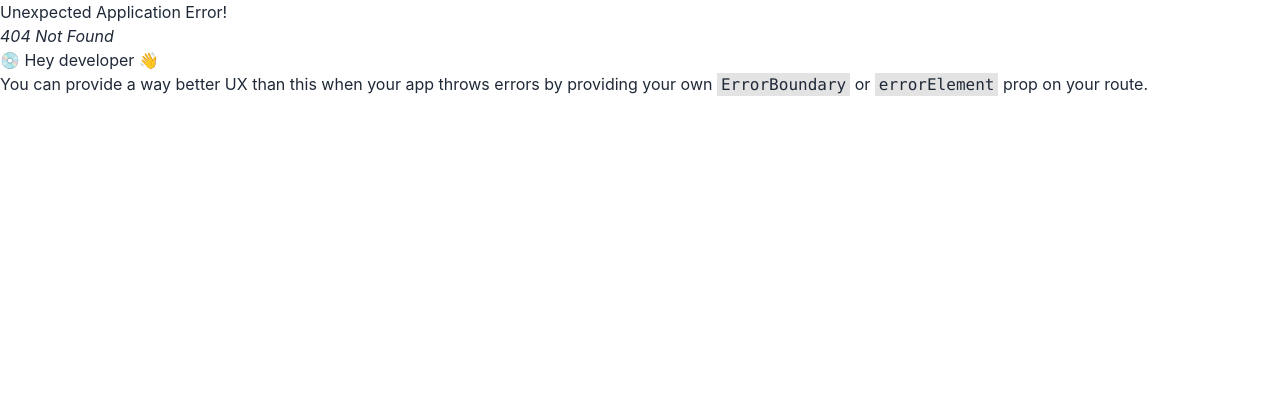
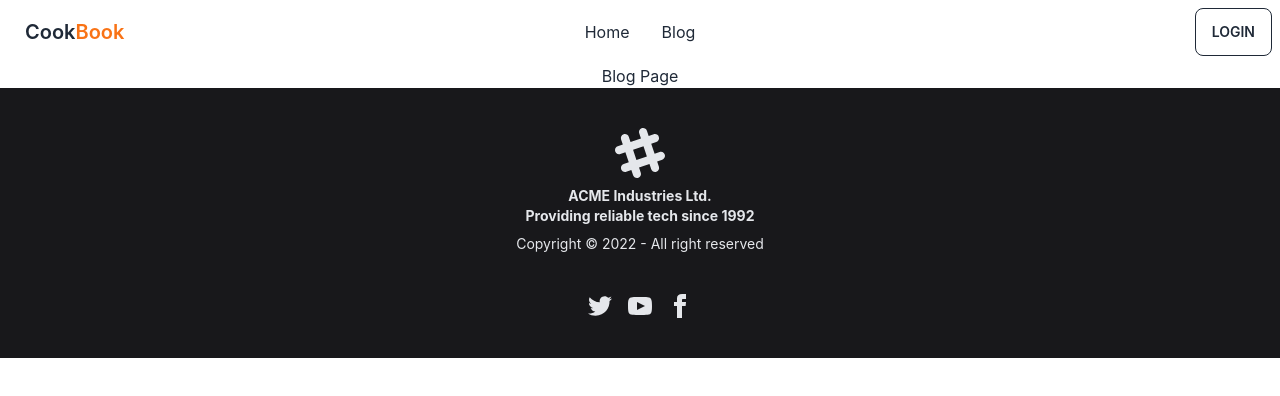
Before and after one commit to adib3006/cook-book-client, a React (Create React App) app: page /blog in a window 1280 px wide. Before the commit this address had no page. Shown: the top 396 px of the page. Built offline with nearby package versions, Linux system fonts and the light colour scheme.

Commit message:
navbar modified

```diff
--- a/public/index.html
+++ b/public/index.html
@@ -1,5 +1,5 @@
 <!DOCTYPE html>
-<html lang="en">
+<html data-theme="light" lang="en">
   <head>
     <meta charset="utf-8" />
     <link rel="icon" href="%PUBLIC_URL%/favicon.ico" />
--- a/src/Router/Router/Routes.js
+++ b/src/Router/Router/Routes.js
@@ -1,6 +1,7 @@
 import Main from '../../Layouts/Main';
 import Home from '../../components/Home/Home';
 import Login from '../../components/Login/Login';
+import Blog from '../../components/Blog/Blog';
 
 const { createBrowserRouter } = require("react-router-dom");
 
@@ -20,6 +21,10 @@ export const router = createBrowserRouter([
             {
                 path:'/login',
                 element:<Login></Login>
+            },
+            {
+                path:'/blog',
+                element:<Blog></Blog>
             }
         ]
     }
--- /dev/null
+++ b/src/components/Blog/Blog.js
@@ -0,0 +1,11 @@
+import React from 'react';
+
+const Blog = () => {
+    return (
+        <div>
+            <h1 className='text-center'>Blog Page</h1>
+        </div>
+    );
+};
+
+export default Blog;
--- a/src/components/Footer/Footer.js
+++ b/src/components/Footer/Footer.js
@@ -3,7 +3,7 @@ import { Link } from 'react-router-dom';
 
 const Footer = () => {
     return (
-        <footer className="footer footer-center p-10 bg-gray-900 text-gray-400-content">
+        <footer className="footer footer-center p-10 bg-zinc-900 text-gray-200">
             <div>
                 <svg width="50" height="50" viewBox="0 0 24 24" xmlns="http://www.w3.org/2000/svg" fillRule="evenodd" clipRule="evenodd" className="inline-block fill-current"><path d="M22.672 15.226l-2.432.811.841 2.515c.33 1.019-.209 2.127-1.23 2.456-1.15.325-2.148-.321-2.463-1.226l-.84-2.518-5.013 1.677.84 2.517c.391 1.203-.434 2.542-1.831 2.542-.88 0-1.601-.564-1.86-1.314l-.842-2.516-2.431.809c-1.135.328-2.145-.317-2.463-1.229-.329-1.018.211-2.127 1.231-2.456l2.432-.809-1.621-4.823-2.432.808c-1.355.384-2.558-.59-2.558-1.839 0-.817.509-1.582 1.327-1.846l2.433-.809-.842-2.515c-.33-1.02.211-2.129 1.232-2.458 1.02-.329 2.13.209 2.461 1.229l.842 2.515 5.011-1.677-.839-2.517c-.403-1.238.484-2.553 1.843-2.553.819 0 1.585.509 1.85 1.326l.841 2.517 2.431-.81c1.02-.33 2.131.211 2.461 1.229.332 1.018-.21 2.126-1.23 2.456l-2.433.809 1.622 4.823 2.433-.809c1.242-.401 2.557.484 2.557 1.838 0 .819-.51 1.583-1.328 1.847m-8.992-6.428l-5.01 1.675 1.619 4.828 5.011-1.674-1.62-4.829z"></path></svg>
                 <p className="font-bold">
--- a/src/components/Navbar/Navbar.js
+++ b/src/components/Navbar/Navbar.js
@@ -10,22 +10,20 @@ const Navbar = () => {
                         <svg xmlns="http://www.w3.org/2000/svg" className="h-5 w-5" fill="none" viewBox="0 0 24 24" stroke="currentColor"><path strokeLinecap="round" strokeLinejoin="round" strokeWidth="2" d="M4 6h16M4 12h8m-8 6h16" /></svg>
                     </label>
                     <ul tabIndex={0} className="menu menu-compact dropdown-content mt-3 p-2 shadow bg-base-100 rounded-box w-52">
-                        <li><Link>Item 1</Link></li>
-                        <li><Link>Item 1</Link></li>
-                        <li><Link>Item 3</Link></li>
+                        <li><Link to='/home'>Home</Link></li>
+                        <li><Link to='/blog'>Blog</Link></li>
                     </ul>
                 </div>
-                <Link className="btn btn-ghost normal-case text-xl">daisyUI</Link>
+                <Link className="btn btn-ghost normal-case text-xl">Cook <span className='text-orange-500'>Book</span></Link>
             </div>
             <div className="navbar-center hidden lg:flex">
                 <ul className="menu menu-horizontal p-0">
-                    <li><Link>Item 1</Link></li>
-                    <li><Link>Item 1</Link></li>
-                    <li><Link>Item 3</Link></li>
+                    <li><Link to='/home'>Home</Link></li>
+                    <li><Link to='/blog'>Blog</Link></li>
                 </ul>
             </div>
             <div className="navbar-end">
-                <Link className="btn">Get started</Link>
+                <Link className="btn btn-outline">Login</Link>
             </div>
         </div>
     );
```
Also changed, not shown: src/assets/logo.png (added).
